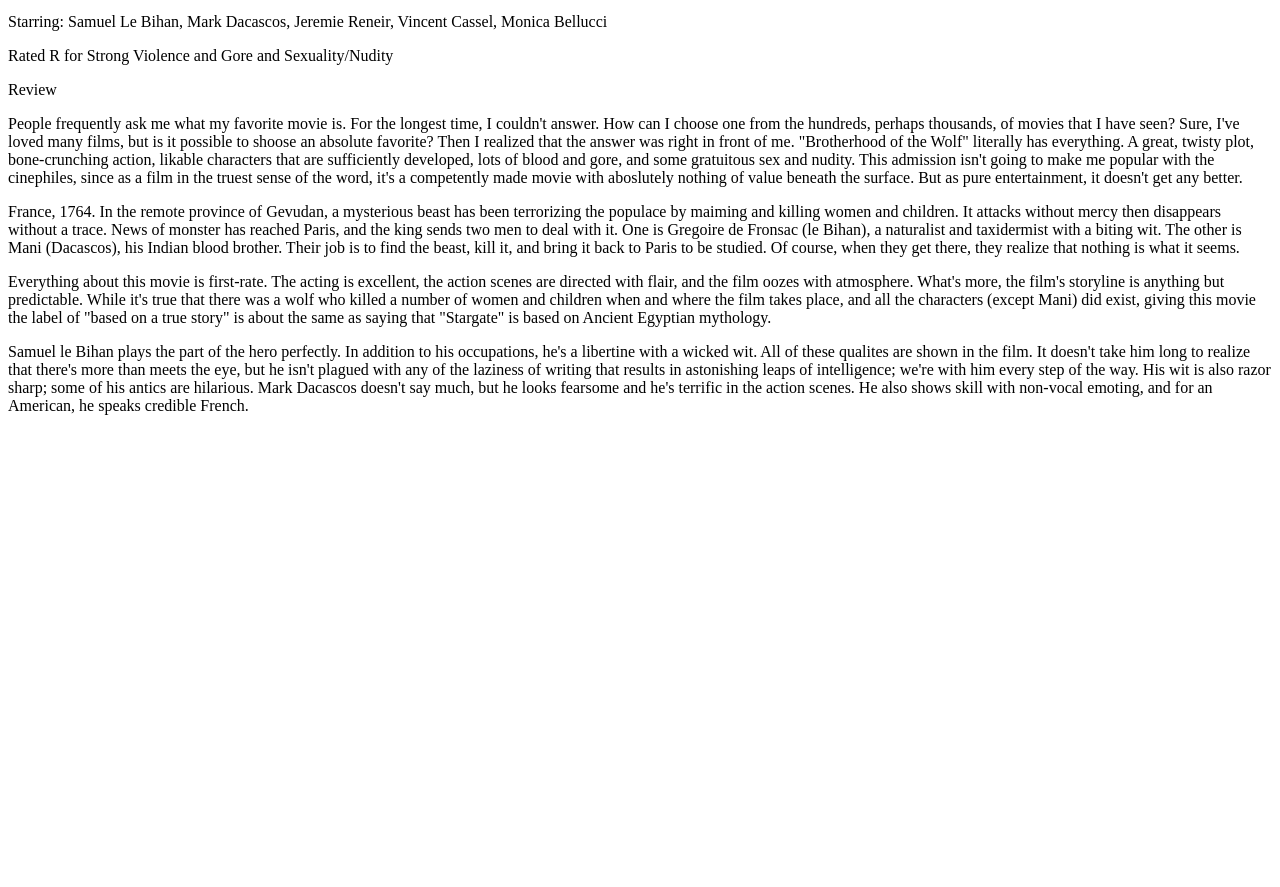
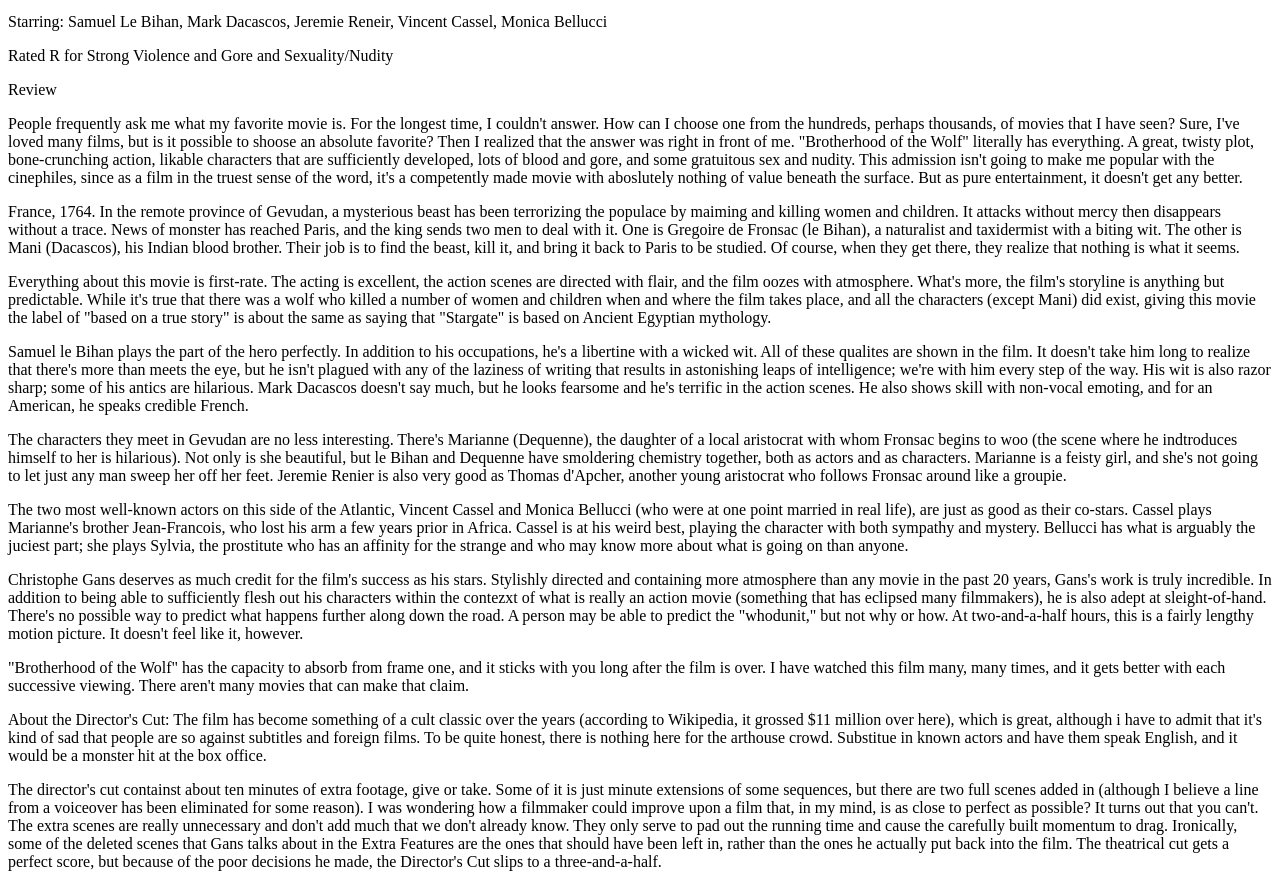
Before and after one commit to mwg123/Final-Project, a plain HTML site: page Brotherhood of the Wolf/index.html in a window 1280 px wide. Shown: the part 127-1014 px from the top of the page. Before the commit the page ends 800 px from the top, so only its background shows below. Drawn offline with Linux system fonts and the light colour scheme.

Commit message:
finished review one and started review two

```diff
--- a/Brotherhood of the Wolf/index.html
+++ b/Brotherhood of the Wolf/index.html
@@ -26,10 +26,9 @@
     sex and nudity.  This admission isn't going to make me popular with
     the cinephiles, since as a film in the truest sense of the word, it's
     a competently made movie with aboslutely nothing of value beneath the
-    surface.  But as pure entertainment, it doesn't get any better.
-    </p>
-    <p>
-    France, 1764.  In the remote province of Gevudan, a mysterious beast
+    surface.  But as pure entertainment, it doesn't get any better.</p>
+
+    <p>France, 1764.  In the remote province of Gevudan, a mysterious beast
     has been terrorizing the populace by maiming and killing women and children.
     It attacks without mercy then disappears without a trace.  News of
     monster has reached Paris, and the king sends two men to deal with it.
@@ -37,28 +36,69 @@
     a biting wit.  The other is Mani (Dacascos), his Indian blood brother.
     Their job is to find the beast, kill it, and bring it back to Paris to be
     studied.  Of course, when they get there, they realize that nothing is what it
-    seems.
-    </p>
-    <p>
-    Everything about this movie is first-rate.  The acting is excellent,
+    seems.</p>
+
+    <p>Everything about this movie is first-rate.  The acting is excellent,
     the action scenes are directed with flair, and the film oozes with atmosphere.
     What's more, the film's storyline is anything but predictable.  While it's true
     that there was a wolf who killed a number of women and children when and where
     the film takes place, and all the characters (except Mani) did exist, giving this
     movie the label of "based on a true story" is about the same as saying that "Stargate"
-    is based on Ancient Egyptian mythology.
-    </p>
-    <p>
-    Samuel le Bihan plays the part of the hero perfectly.  In addition to his
+    is based on Ancient Egyptian mythology.</p>
+
+    <p>Samuel le Bihan plays the part of the hero perfectly.  In addition to his
     occupations, he's a libertine with a wicked wit.  All of these qualites are shown
     in the film.  It doesn't take him long to realize that there's more than meets
     the eye, but he isn't plagued with any of the laziness of writing that results
     in astonishing leaps of intelligence; we're with him every step of the way.  His
     wit is also razor sharp; some of his antics are hilarious.  Mark Dacascos doesn't
     say much, but he looks fearsome and he's terrific in the action scenes.  He also
-    shows skill with non-vocal emoting, and for an American, he speaks credible French.
-    </p>
+    shows skill with non-vocal emoting, and for an American, he speaks credible French.</p>
 
+    <p>The characters they meet in Gevudan are no less interesting.  There's Marianne
+    (Dequenne), the daughter of a local aristocrat with whom Fronsac begins to
+    woo (the scene where he indtroduces himself to her is hilarious).  Not only is
+    she beautiful, but le Bihan and Dequenne have smoldering chemistry together, both as
+    actors and as characters.  Marianne is a feisty girl, and she's not going to let just
+    any man sweep her off her feet.  Jeremie Renier is also very good as Thomas d'Apcher,
+    another young aristocrat who follows Fronsac around like a groupie.</p>
+
+    <p>The two most well-known actors on this side of the Atlantic, Vincent Cassel
+    and Monica Bellucci (who were at one point married in real life), are just as
+    good as their co-stars.  Cassel plays Marianne's brother Jean-Francois, who
+    lost his arm a few years prior in Africa.  Cassel is at his weird best, playing
+    the character with both sympathy and mystery.  Bellucci has what is arguably the
+    juciest part; she plays Sylvia, the prostitute who has an affinity for the strange
+    and who may know more about what is going on than anyone.</p>
+
+    <p>Christophe Gans deserves as much credit for the film's success as his stars.  Stylishly
+    directed and containing more atmosphere than any movie in the past 20 years,
+    Gans's work is truly incredible.  In addition to being able to sufficiently flesh out his
+    characters within the contezxt of what is really an action movie (something that has eclipsed many
+    filmmakers), he is also adept at sleight-of-hand.  There's no possible way to predict what happens
+    further along down the road.  A person may be able to predict the "whodunit," but not why or how.
+    At two-and-a-half hours, this is a fairly lengthy motion picture.  It doesn't feel like it, however.</p>
+
+    <p>"Brotherhood of the Wolf" has the capacity to absorb from frame one, and it sticks with you long
+    after the film is over.  I have watched this film many, many times, and it gets better with each
+    successive viewing.  There aren't many movies that can make that claim.</p>
+
+    <p><id>About the Director's Cut:</id> The film has become something of a cult classic over the years
+    (according to Wikipedia, it grossed $11 million over here), which is great, although i have to
+    admit that it's kind of sad that people are so against subtitles and foreign films.  To be quite
+    honest, there is nothing here for the arthouse crowd.  Substitue in known actors and have them
+    speak English, and it would be a monster hit at the box office.</p>
+
+    <p>The director's cut containst about ten minutes of extra footage, give or take.  Some of it is just
+    minute extensions of some sequences, but there are two full scenes added in (although I believe a line
+    from a voiceover has been eliminated for some reason).  I was wondering how a filmmaker could improve
+    upon a film that, in my mind, is as close to perfect as possible?  It turns out that you can't.  The
+    extra scenes are really unnecessary and don't add much that we don't already know.  They only serve to
+    pad out the running time and cause the carefully built momentum to drag.  Ironically, some of the deleted
+    scenes that Gans talks about in the Extra Features are the ones that should have been left in, rather than
+    the ones he actually put back into the film.  The theatrical cut gets a perfect score, but because of the
+    poor decisions he made, the Director's Cut slips to a three-and-a-half.</p>
     </div>
 </body>
+
 </html>
--- a/Brotherhood of the Wolf/style.css
+++ b/Brotherhood of the Wolf/style.css
@@ -0,0 +1 @@
+#class=italics
```
Also changed, not shown: Dragonball Z Resurrection F/index.html (+34 -0 lines), index.html (+1 -0 lines).
